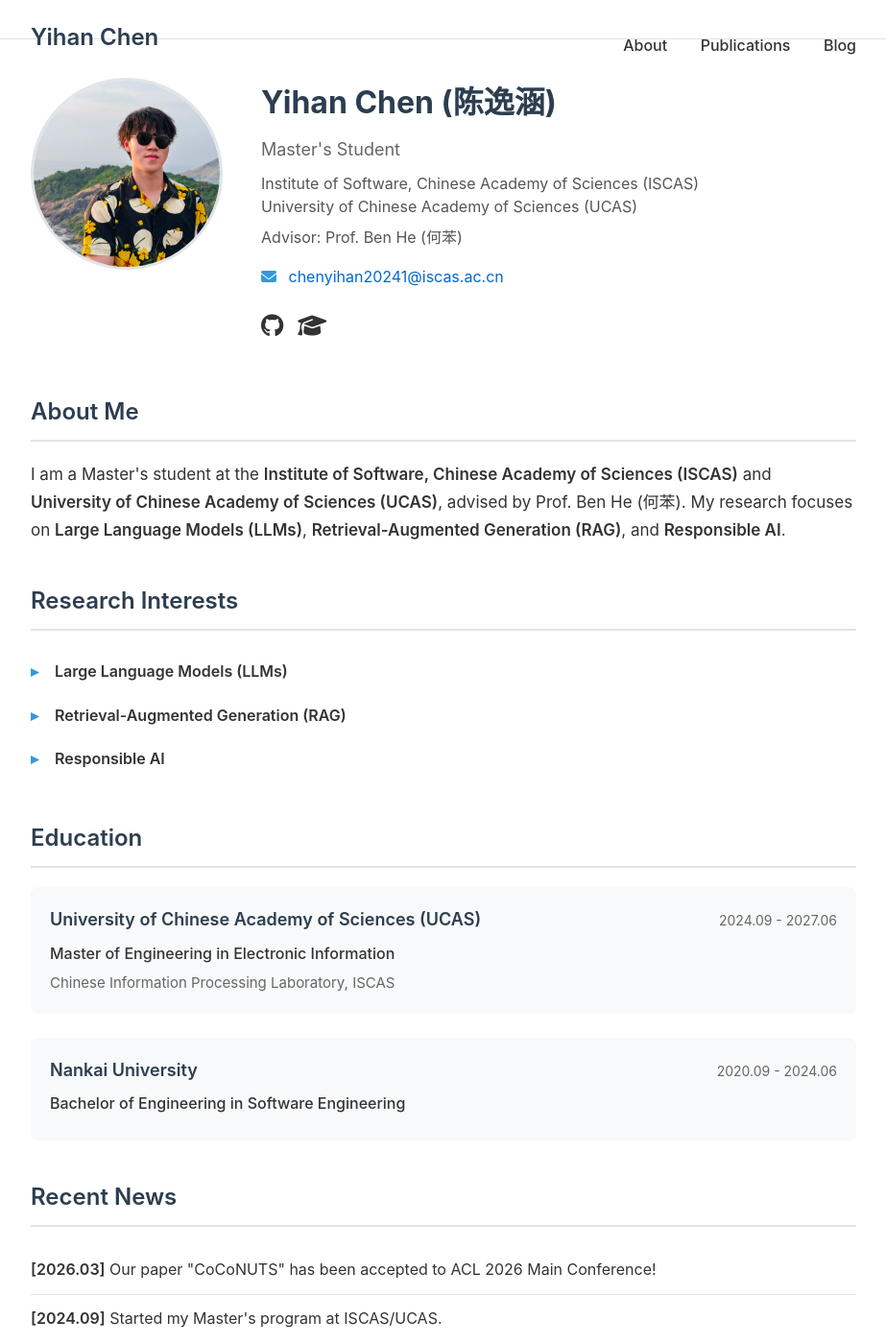
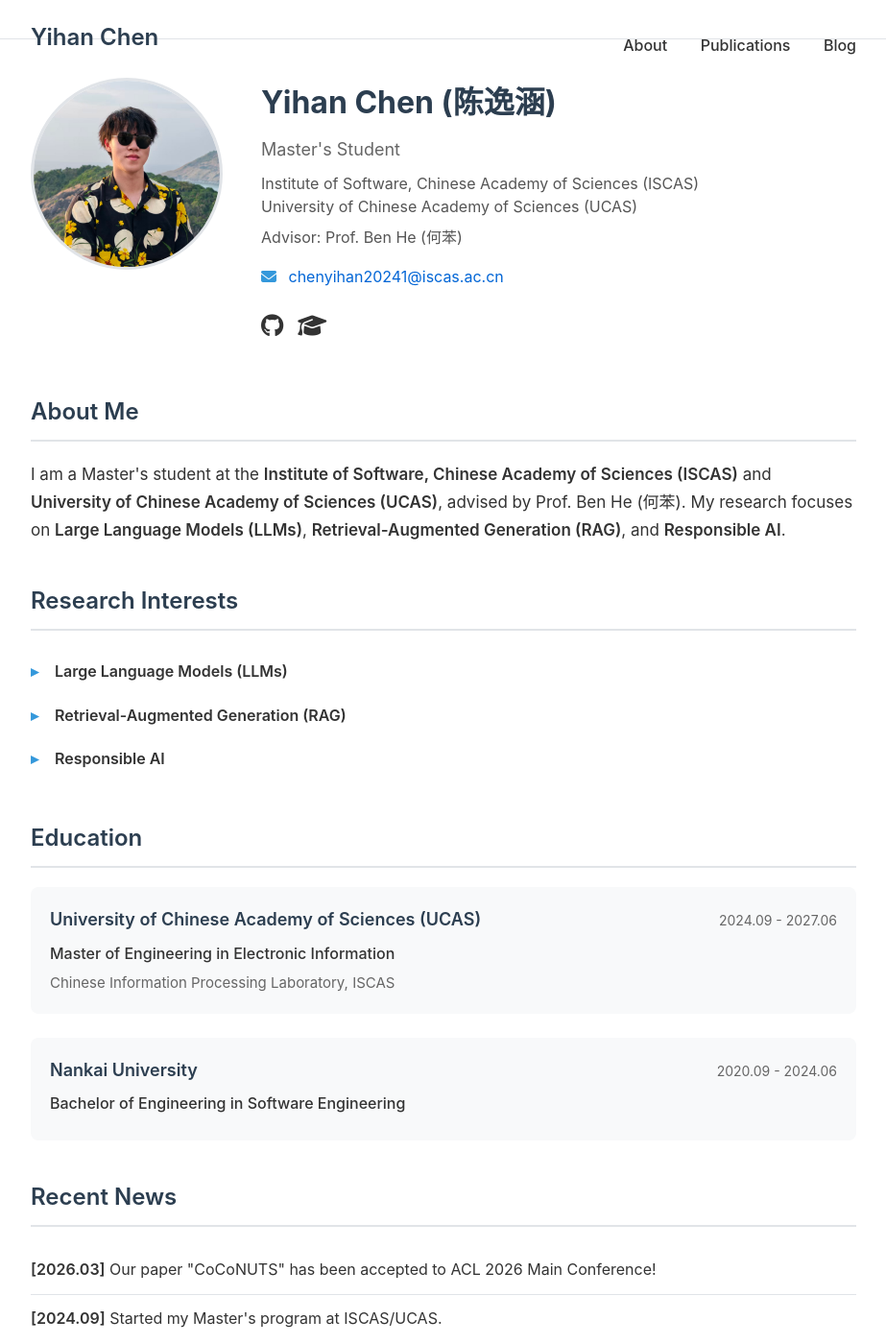
Before and after one commit to Y1hanChen/Y1hanChen.github.io, a Jekyll site: the page built from index.md, in a window 1280 px wide and 1400 px high. Shown: the whole window at 96% size, without its empty margins (178-1101 px from the left). Built offline with Jekyll 4.4.1, drawn with Linux system fonts in a browser that asks for light colours.

Commit message:
Update profile photo with manually cropped version
Replaced with manually cropped profile photo and removed custom
positioning to use default centered display.

Co-Authored-By: Claude Sonnet 4.6 <noreply@anthropic.com>

```diff
--- a/assets/css/main.css
+++ b/assets/css/main.css
@@ -101,7 +101,6 @@ a:hover {
   height: 200px;
   border-radius: 50%;
   object-fit: cover;
-  object-position: 40% center;
   border: 3px solid var(--border-color);
 }
 
```
Also changed, not shown: assets/img/profile.jpg.
